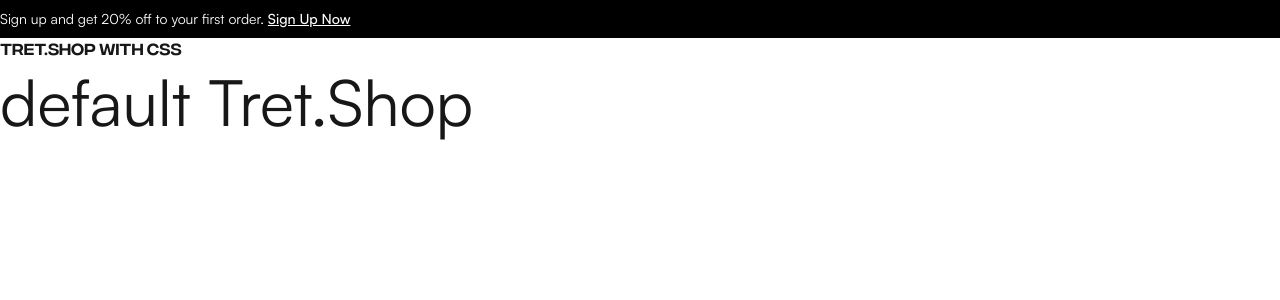
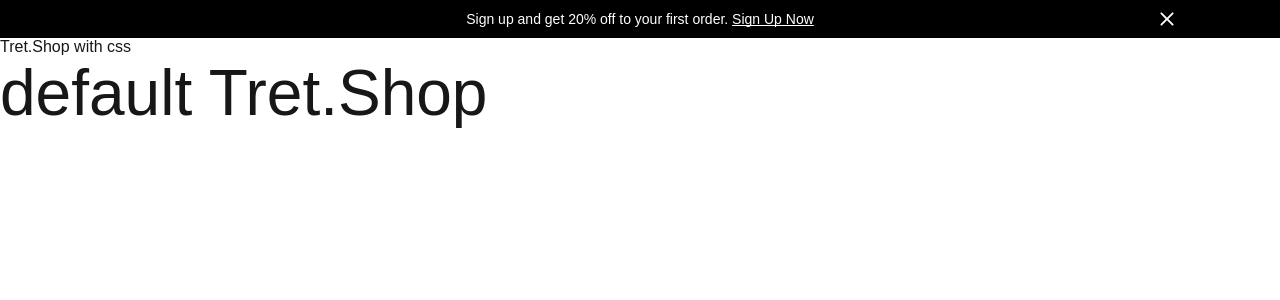
Before and after one commit to TretCreation/ecommerce-frontend-nextjs-15, a Next.js app: page / in a window 1280 px wide. Shown: the top 300 px of the page. Built offline with nearby package versions, Linux system fonts and the light colour scheme.

Commit message:
styled: TopBanner

```diff
--- a/src/app/layout.tsx
+++ b/src/app/layout.tsx
@@ -1,46 +1,28 @@
 import type { Metadata } from "next"
 import localFont from "next/font/local"
 import "./globals.css"
+
+const integralCFFont = localFont({
+  src: [
+    { path: "../../public/fonts/IntegralCF-Regular.woff2", weight: "400", style: "normal" },
+    { path: "../../public/fonts/IntegralCF-Bold.woff2", weight: "700", style: "normal" }
+  ],
+  variable: "--font-integralcf"
+})
+
+const satoshiFont = localFont({
+  src: [
+    { path: "../../public/fonts/Satoshi-Regular.woff2", weight: "400", style: "normal" },
+    { path: "../../public/fonts/Satoshi-Medium.woff2", weight: "500", style: "normal" },
+    { path: "../../public/fonts/Satoshi-Bold.woff2", weight: "700", style: "normal" }
+  ],
+  variable: "--font-statoshi"
+})
 
 export const metadata: Metadata = {
   title: "Tret.shop",
   description: "Tret.shop"
 }
-
-export const integralCFRegular = localFont({
-  src: "../../public/fonts/IntegralCF-Regular.woff2",
-  weight: "400",
-  style: "normal",
-  variable: "--font-integral-regular"
-})
-
-export const integralCFBold = localFont({
-  src: "../../public/fonts/IntegralCF-Bold.woff2",
-  weight: "700",
-  style: "normal",
-  variable: "--font-integral-bold"
-})
-
-export const satoshiRegular = localFont({
-  src: "../../public/fonts/Satoshi-Regular.woff2",
-  weight: "400",
-  style: "normal",
-  variable: "--font-satoshi-regular"
-})
-
-export const satoshiMedium = localFont({
-  src: "../../public/fonts/Satoshi-Medium.woff2",
-  weight: "500",
-  style: "normal",
-  variable: "--font-satoshi-medium"
-})
-
-export const satoshiBold = localFont({
-  src: "../../public/fonts/Satoshi-Bold.woff2",
-  weight: "700",
-  style: "normal",
-  variable: "--font-satoshi-bold"
-})
 
 export default function RootLayout({
   children
@@ -49,11 +31,7 @@
 }>) {
   return (
     <html lang='en'>
-      <body
-        className={`${integralCFRegular.variable} ${integralCFBold.variable} ${satoshiRegular.variable} ${satoshiBold.variable} ${satoshiMedium.variable}`}
-      >
-        {children}
-      </body>
+      <body className={`${integralCFFont.variable} ${satoshiFont.variable}`}>{children}</body>
     </html>
   )
 }
--- a/src/components/layout/top-banner/TopBanner.module.scss
+++ b/src/components/layout/top-banner/TopBanner.module.scss
@@ -1,18 +1,28 @@
 .top-banner {
   display: flex;
+  flex-direction: row;
+  justify-content: center;
+  align-items: center;
   background-color: #000;
   color: #fff;
   height: 38px;
-  align-content: center;
-  align-items: center;
   font-size: 14px;
+  position: relative;
 
   .banner-text {
-    font-family: var(--font-satoshi-regular), sans-serif;
-
+    font-family: var(--font-satoshi), sans-serif;
+    font-weight: 400;
     .banner-link {
       font-family: var(--font-satoshi-medium);
+      font-weight: 500;
       text-decoration: underline;
+      text-decoration-skip-ink: none
     }
   }
+  .icon {
+    justify-content: flex-end;
+    position: absolute;
+    float: right;
+    right: 103px;
+  }
 }
--- a/src/components/layout/top-banner/TopBanner.tsx
+++ b/src/components/layout/top-banner/TopBanner.tsx
@@ -1,6 +1,7 @@
 import React from "react"
 import styles from "./TopBanner.module.scss"
 import Link from "next/link"
+import Cross from "../../../../public/icons/cross.svg"
 
 const TopBanner = () => {
   return (
@@ -11,6 +12,7 @@
           Sign Up Now
         </Link>
       </p>
+      <Cross className={styles.icon} />
     </div>
   )
 }
```
Also changed, not shown: src/app/text.tsx (added).
